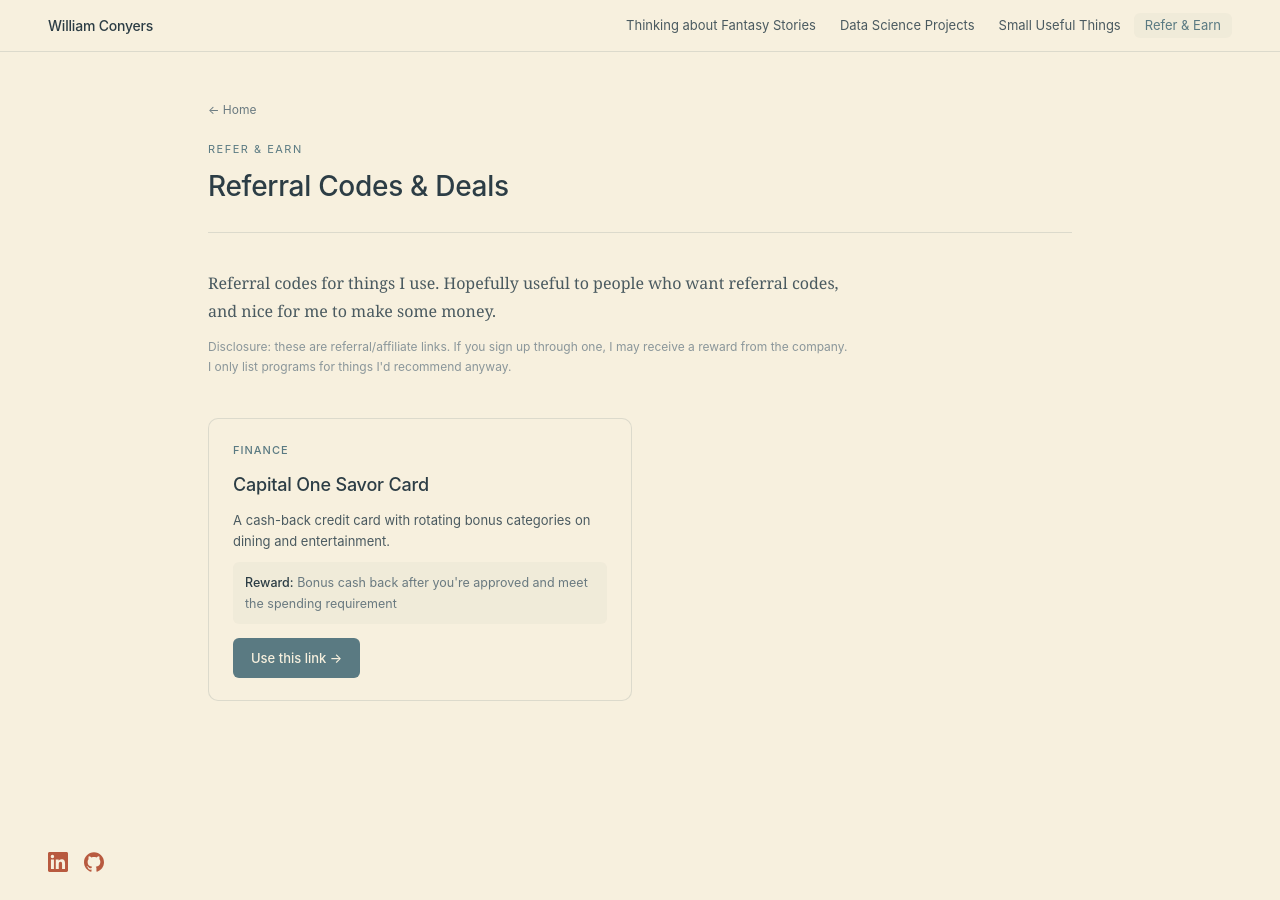
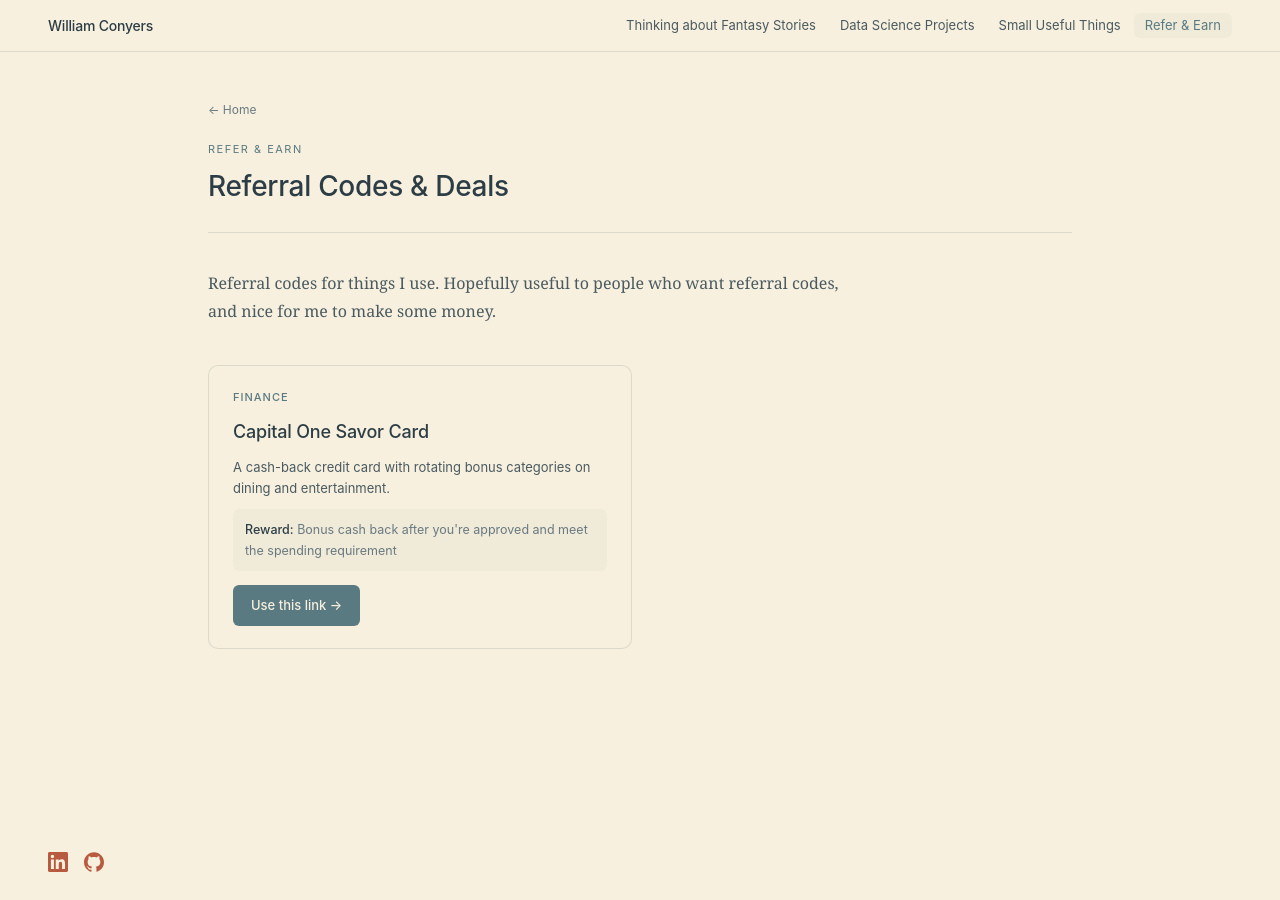
Before and after one commit to WilliamConyers/WilliamConyers.github.io, a Jekyll site: the page built from refer/index.html, in a window 1280 px wide. Built offline with Jekyll 4.4.1, drawn with Linux system fonts in a browser that asks for light colours.

Commit message:
Remove disclosure line from Refer & Earn
Co-Authored-By: Claude Sonnet 5 <noreply@anthropic.com>

```diff
--- a/css/refer.css
+++ b/css/refer.css
@@ -9,13 +9,6 @@
   font-size: 16px;
   line-height: 1.75;
   color: var(--color-ink-muted);
-  margin-bottom: 12px;
-}
-
-.refer-disclosure {
-  max-width: 640px;
-  font-size: 12px;
-  color: var(--color-ink-faint);
   margin-bottom: 40px;
 }
 
--- a/refer/index.html
+++ b/refer/index.html
@@ -13,7 +13,6 @@ extra_css:
 </header>
 
 <p class="refer-intro">Referral codes for things I use. Hopefully useful to people who want referral codes, and nice for me to make some money.</p>
-<p class="refer-disclosure">Disclosure: these are referral/affiliate links. If you sign up through one, I may receive a reward from the company. I only list programs for things I'd recommend anyway.</p>
 
 <div class="referral-grid">
   {% for item in site.data.referrals %}
```
